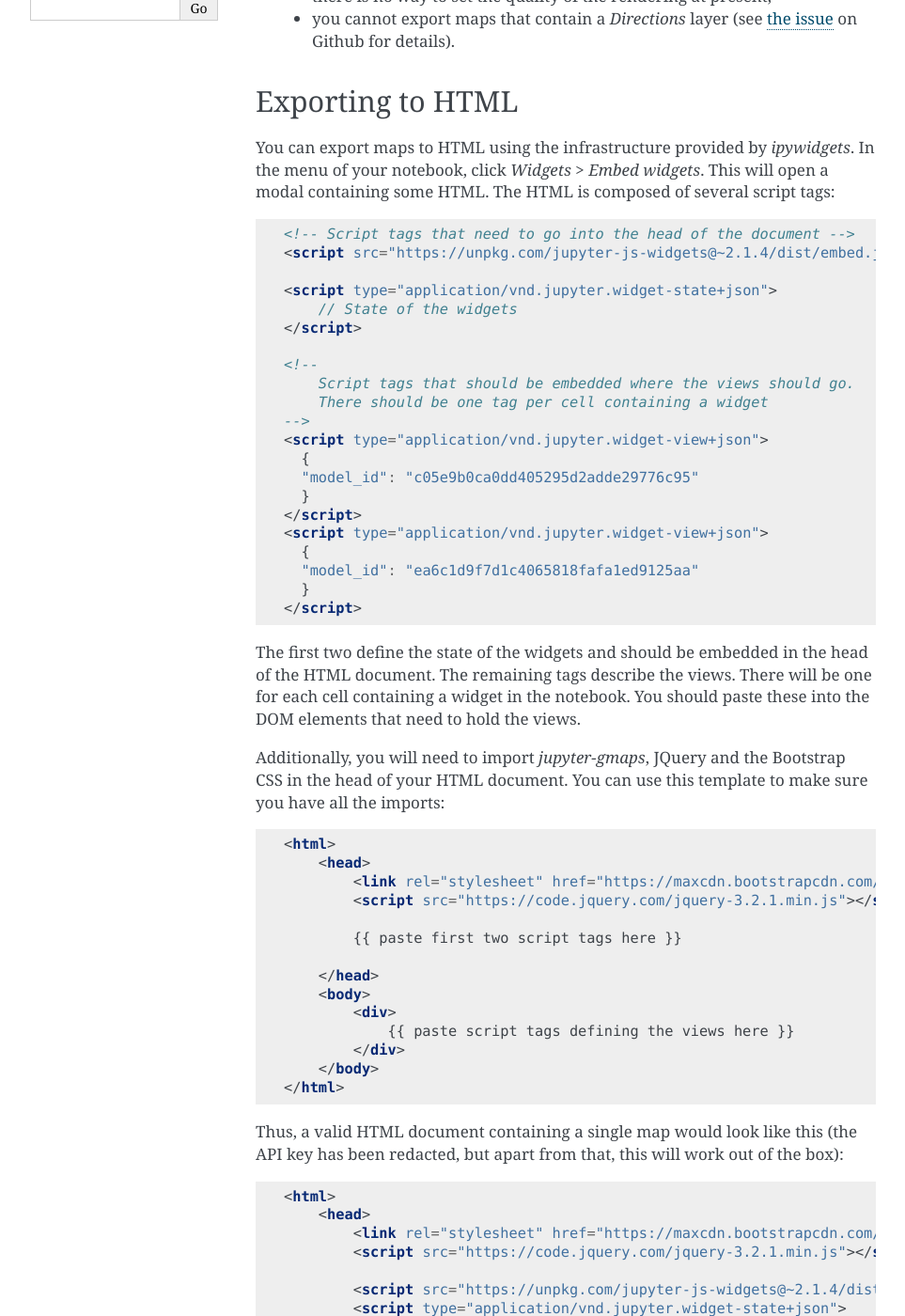
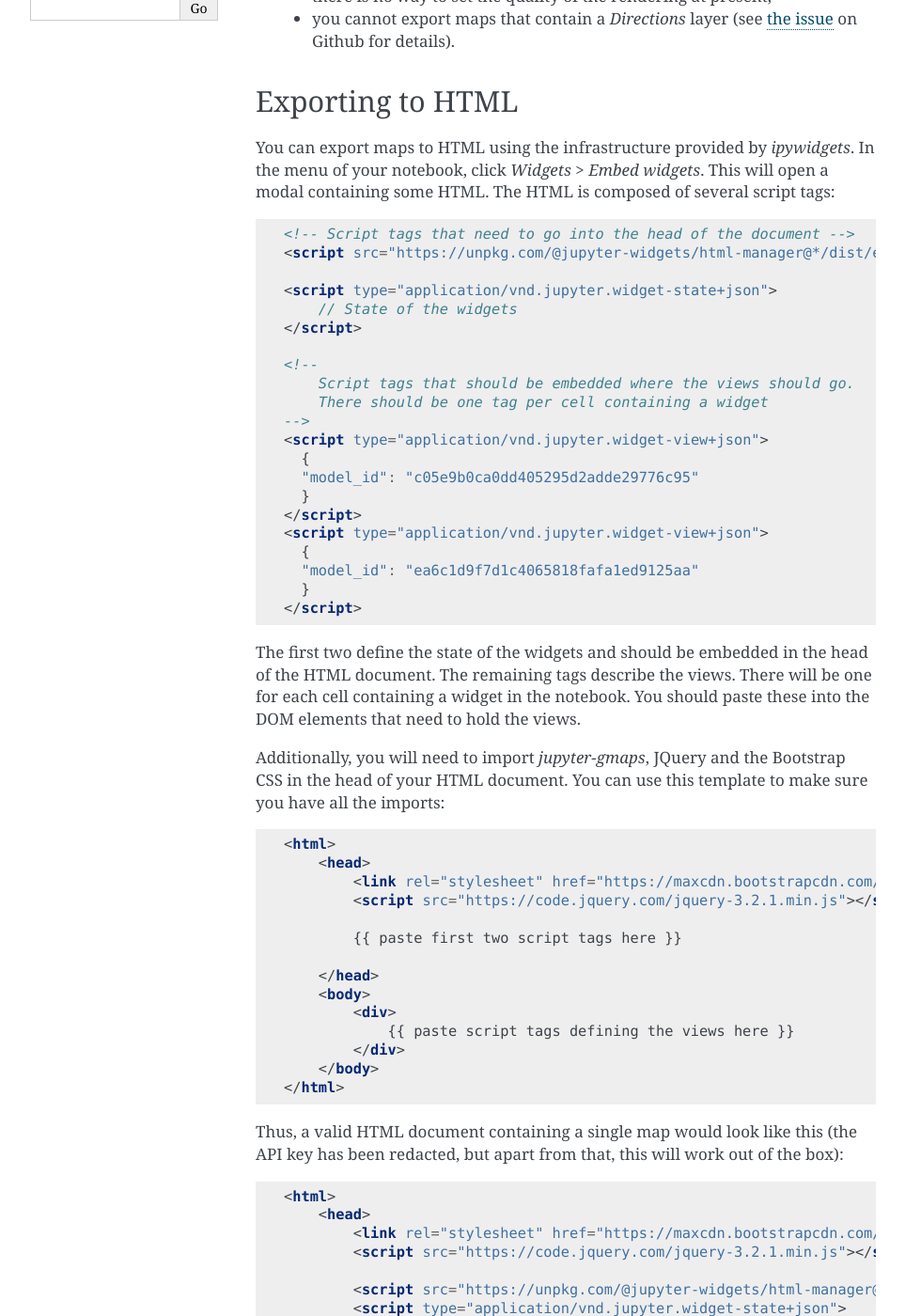
Before and after one commit to pbugnion/gmaps, a Sphinx documentation site: the page built from docs/source/export.rst, in a window 1280 px wide and 1400 px high, scrolled down 296 px. Shown: the whole window at 94% size, without its empty margins (148-1111 px from the left). Built offline with Sphinx 7.4.7, drawn with Linux system fonts in a browser that asks for light colours; some of the changed lines change nothing that is shown.

Commit message:
Correct links in embedding docs

```diff
--- a/docs/source/export.rst
+++ b/docs/source/export.rst
@@ -22,7 +22,7 @@ You can export maps to HTML using the infrastructure provided by `ipywidgets`. I
 .. code-block:: html
 
   <!-- Script tags that need to go into the head of the document -->
-  <script src="https://unpkg.com/jupyter-js-widgets@~2.1.4/dist/embed.js"></script>
+  <script src="https://unpkg.com/@jupyter-widgets/html-manager@*/dist/embed.js"></script>
 
   <script type="application/vnd.jupyter.widget-state+json">
       // State of the widgets
@@ -75,7 +75,7 @@ Thus, a valid HTML document containing a single map would look like this (the AP
            <link rel="stylesheet" href="https://maxcdn.bootstrapcdn.com/bootstrap/3.3.7/css/bootstrap.min.css">
            <script src="https://code.jquery.com/jquery-3.2.1.min.js"></script>
 
-           <script src="https://unpkg.com/jupyter-js-widgets@~2.1.4/dist/embed.js"></script>
+           <script src="https://unpkg.com/@jupyter-widgets/html-manager@*/dist/embed.js"></script>
            <script type="application/vnd.jupyter.widget-state+json">
            {
                "version_major": 1,
```
